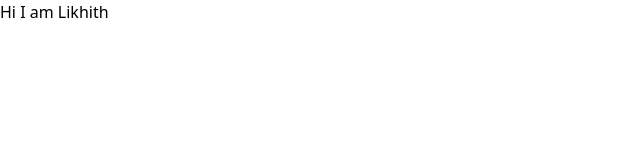
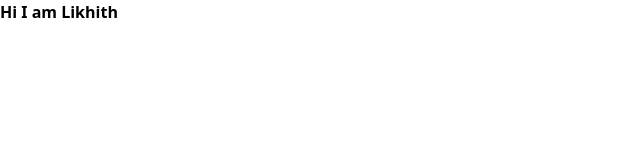
Before and after one commit to LikhithHG/my-portfolio, a React (Vite) app: page / in a window 1280 px wide. Shown: the top 160 px of the page, without its empty margins (0-640 px from the left). Built offline with nearby package versions, Linux system fonts and the light colour scheme.

Commit message:
Initial check for tailwind worked

```diff
--- a/index.html
+++ b/index.html
@@ -4,7 +4,7 @@
     <meta charset="UTF-8" />
     <link rel="icon" type="image/svg+xml" href="/vite.svg" />
     <meta name="viewport" content="width=device-width, initial-scale=1.0" />
-    <title>Vite + React</title>
+    <title>Likhith</title>
   </head>
   <body>
     <div id="root"></div>
--- a/src/App.jsx
+++ b/src/App.jsx
@@ -6,7 +6,7 @@ function App() {
 
     return (
         <div className="App">
-            <h1>Hi I am Likhith</h1>
+            <h1 className = 'font-bold'>Hi I am Likhith</h1>
         </div>
     )
 
```
